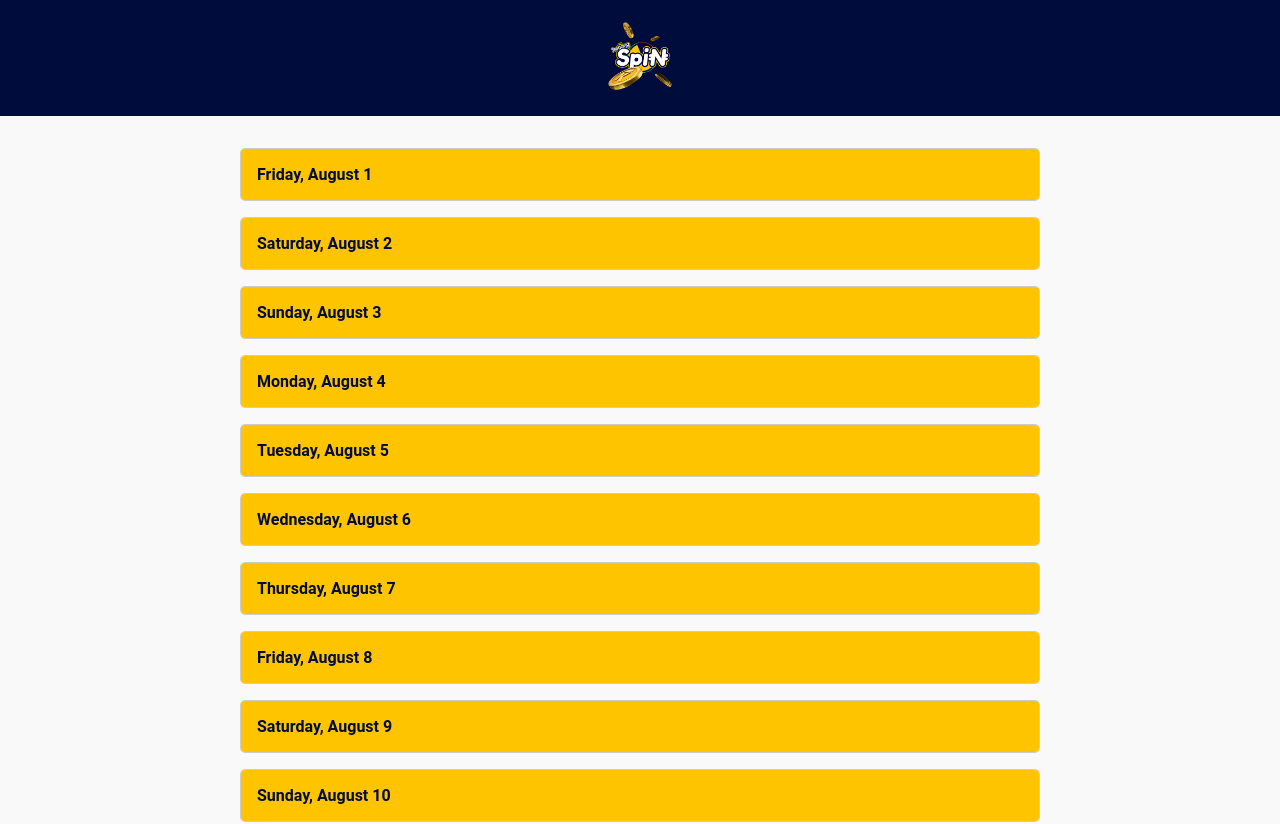
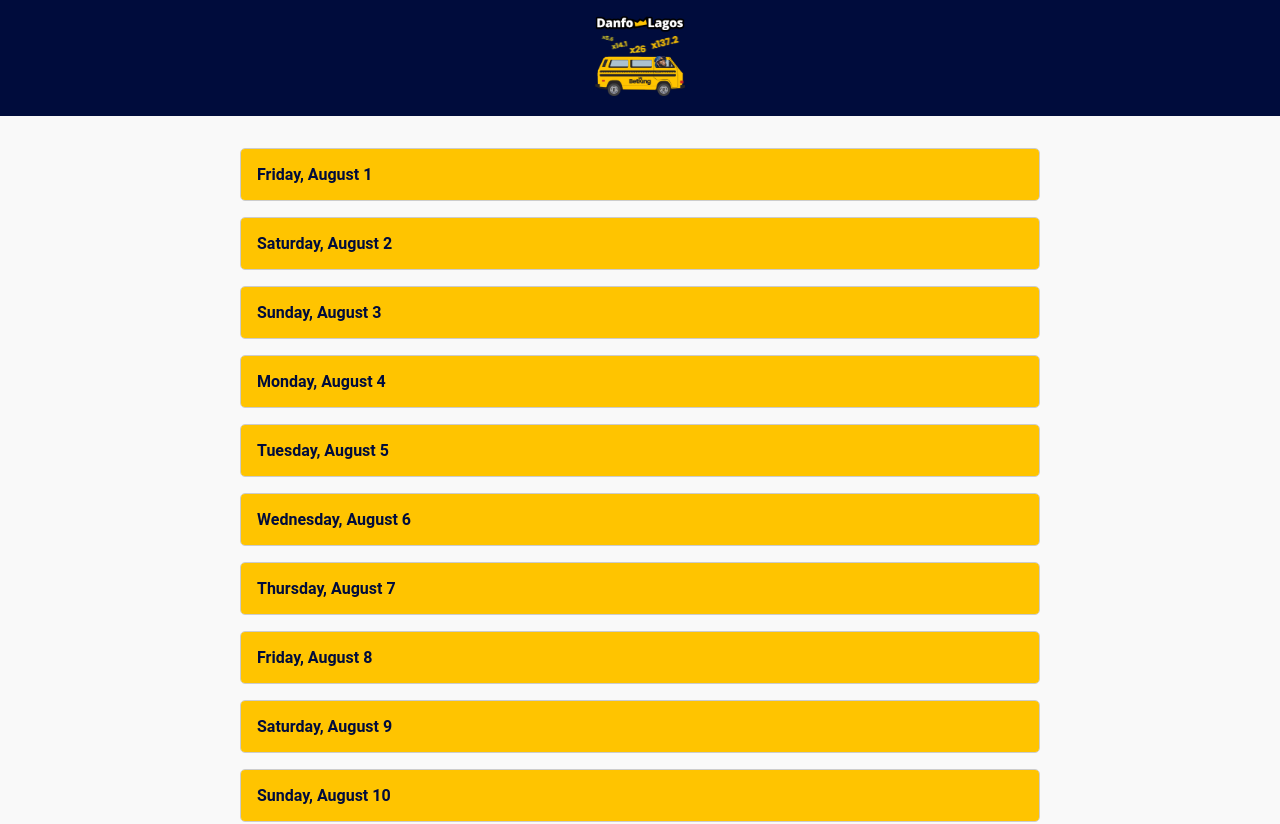
Before and after one commit to Udehmakua/Christmas-dash, a React (Create React App) app: page / in a window 1280 px wide. Shown: the top 824 px of the page. Built offline with nearby package versions, Linux system fonts and the light colour scheme.

Commit message:
Update App.jsx

```diff
--- a/src/App.jsx
+++ b/src/App.jsx
@@ -74,7 +74,7 @@ function App() {
   return (
     <div>
       <header className="header">
-        <img src="Bk_spi₦_lobby_asset.png" alt="BetKing SpiN Logo" className="logo" />
+        <img src="Multipliers.png" alt="Danfo Lagos Multiplier" className="logo" />
       </header>
       <main id="raffleContainer">{accordionItems}</main>
     </div>
```
